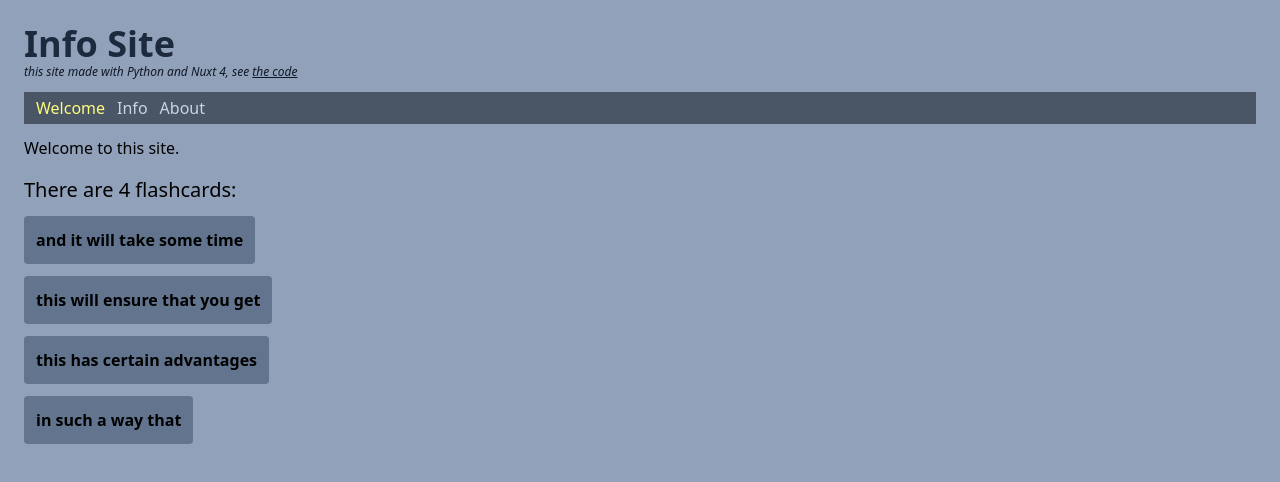
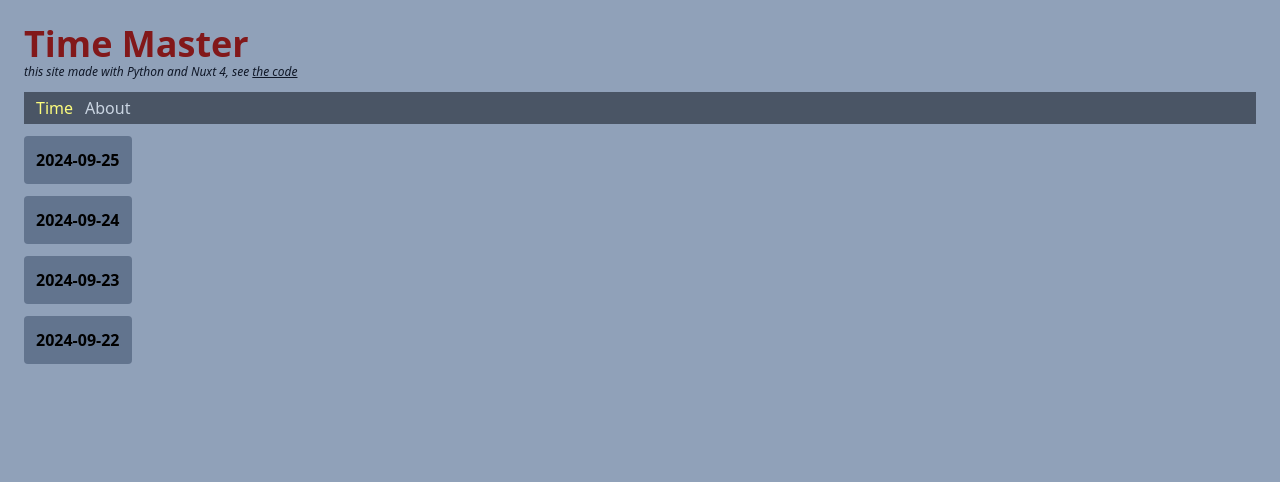
Before and after one commit to edwardtanguay/timemaster, a Nuxt app: page / in a window 1280 px wide. Shown: the top 482 px of the page. Built offline with nearby package versions, Linux system fonts and the light colour scheme.

Commit message:
FEATURE: Show time days from mock file

```diff
--- a/app/app.vue
+++ b/app/app.vue
@@ -1,7 +1,7 @@
 <template>
 	<Html>
 		<Head>
-			<Title>Info Site</Title>
+			<Title>Time Master</Title>
 		</Head>
 	</Html>
 	<div class="p-6 bg-slate-400  min-h-screen">
--- a/app/components/Header.vue
+++ b/app/components/Header.vue
@@ -1,5 +1,5 @@
 <template>
-  <h1 class="text-4xl text-slate-800 font-bold mb-3">Info Site</h1>
+  <h1 class="text-4xl text-red-900 font-bold mb-3">Time Master</h1>
   <h2 class="-mt-3 text-xs italic text-gray-900 mb-3">
     this site made with Python and Nuxt 4, see
     <a class="underline"
--- a/app/components/Nav.vue
+++ b/app/components/Nav.vue
@@ -1,7 +1,6 @@
 <template>
   <ul class="bg-gray-600 px-3 py-1 flex gap-3 mb-3 text-slate-300">
-    <li><NuxtLink to="/">Welcome</NuxtLink></li>
-    <li><NuxtLink to="/info">Info</NuxtLink></li>
+    <li><NuxtLink to="/">Time</NuxtLink></li>
     <li><NuxtLink to="/about">About</NuxtLink></li>
   </ul>
 </template>
--- a/app/pages/about/index.vue
+++ b/app/pages/about/index.vue
@@ -1,3 +1,7 @@
 <template>
-	<p>This is the about page.</p>
+	<p class="mb-3">This app parses a timesheet.txt file and generates a JSON file with the parsed data for a report on how much time
+		is spent in various projects.</p>
+	<p><span class="font-semibold">repo:</span> <a target="_blank"
+		   class="underline"
+		   href="https://github.com/edwardtanguay/timemaster">https://github.com/edwardtanguay/timemaster</a></p>
 </template>
--- a/app/pages/index.vue
+++ b/app/pages/index.vue
@@ -1,8 +1,8 @@
 <script setup>
 import { ref } from 'vue';
-import flashcards from '../../parseddata/flashcards.json';
+import timedays from '../../parseddata/timedays.json';
 
-const revealed = ref(Array(flashcards.length).fill(false));
+const revealed = ref(Array(timedays.length).fill(false));
 
 function toggle(index) {
 	revealed.value[index] = !revealed.value[index];
@@ -10,20 +10,16 @@ function toggle(index) {
 </script>
 
 <template>
-	<p class="mb-4">Welcome to this site.</p>
-	<p class="text-xl mb-3">
-		There are {{ flashcards.length }} flashcards:
-	</p>
-	<div v-for="(card, idx) in flashcards"
-		 :key="card.suuid"
+	<div v-for="(timeday, idx) in timedays"
+		 :key="timeday.suuid"
 		 class="flex flex-col gap-1 p-3 mb-3 w-fit bg-slate-500 rounded">
 		<div>
 			<h3 class="font-semibold cursor-pointer"
 				@click="toggle(idx)">
-				{{ card.front }}
+				{{ timeday.day }}
 			</h3>
 			<p v-if="revealed[idx]"
-			   class="text-yellow-200">{{ card.back }}</p>
+			   class="text-yellow-200">data</p>
 		</div>
 	</div>
 </template>
--- a/app/pages/info/index.vue
+++ /dev/null
@@ -1,3 +0,0 @@
-<template>
-	<p>This is the info page.</p>
-</template>
--- a/package.json
+++ b/package.json
@@ -4,7 +4,7 @@
   "private": true,
   "scripts": {
     "build": "nuxt build",
-    "dev": "nuxt dev -p 3064 -o",
+    "dev": "nuxt dev -p 3088 -o",
     "generate": "nuxt generate",
     "preview": "nuxt preview",
     "postinstall": "nuxt prepare",
--- a/parseddata/flashcards.json
+++ b/parseddata/flashcards.json
@@ -1,24 +1,24 @@
 [
     {
-        "suuid": "a6bmmF",
+        "suuid": "jHaNY5",
         "category": "it",
         "front": "and it will take some time",
         "back": "e ci vorr\u00e0 del tempo"
     },
     {
-        "suuid": "8m60CW",
+        "suuid": "PdZ3r0",
         "category": "it",
         "front": "this will ensure that you get",
         "back": "c\u00eco garantir\u00e0 di ottenere"
     },
     {
-        "suuid": "Q8JQnJ",
+        "suuid": "YTWHDq",
         "category": "es",
         "front": "this has certain advantages",
         "back": "est tiene ciertas ventajas"
     },
     {
-        "suuid": "nFtvs8",
+        "suuid": "Ow8Q2W",
         "category": "es",
         "front": "in such a way that",
         "back": "de tal manera que"
--- /dev/null
+++ b/parseddata/timedays.json
@@ -0,0 +1,18 @@
+[
+    {
+        "suuid": "pM2YEG",
+        "day": "2024-09-25"
+    },
+    {
+        "suuid": "OfmQXO",
+        "day": "2024-09-24"
+    },
+    {
+        "suuid": "R0xeoj",
+        "day": "2024-09-23"
+    },
+    {
+        "suuid": "oVqWT4",
+        "day": "2024-09-22"
+    }
+]
```
Also changed, not shown: data/flashcards.txt (deleted), data/timesheet.txt (added), 2 other files (tests, documents, lock files or other folders).
